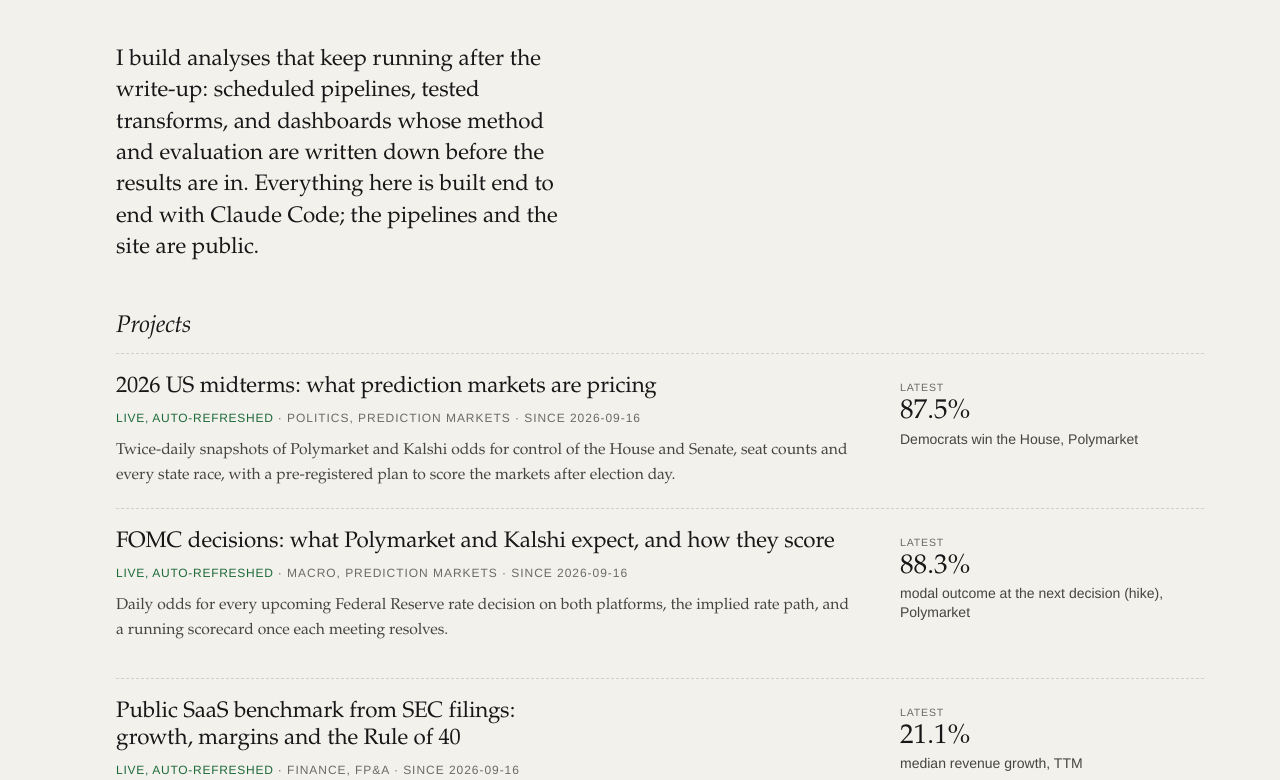
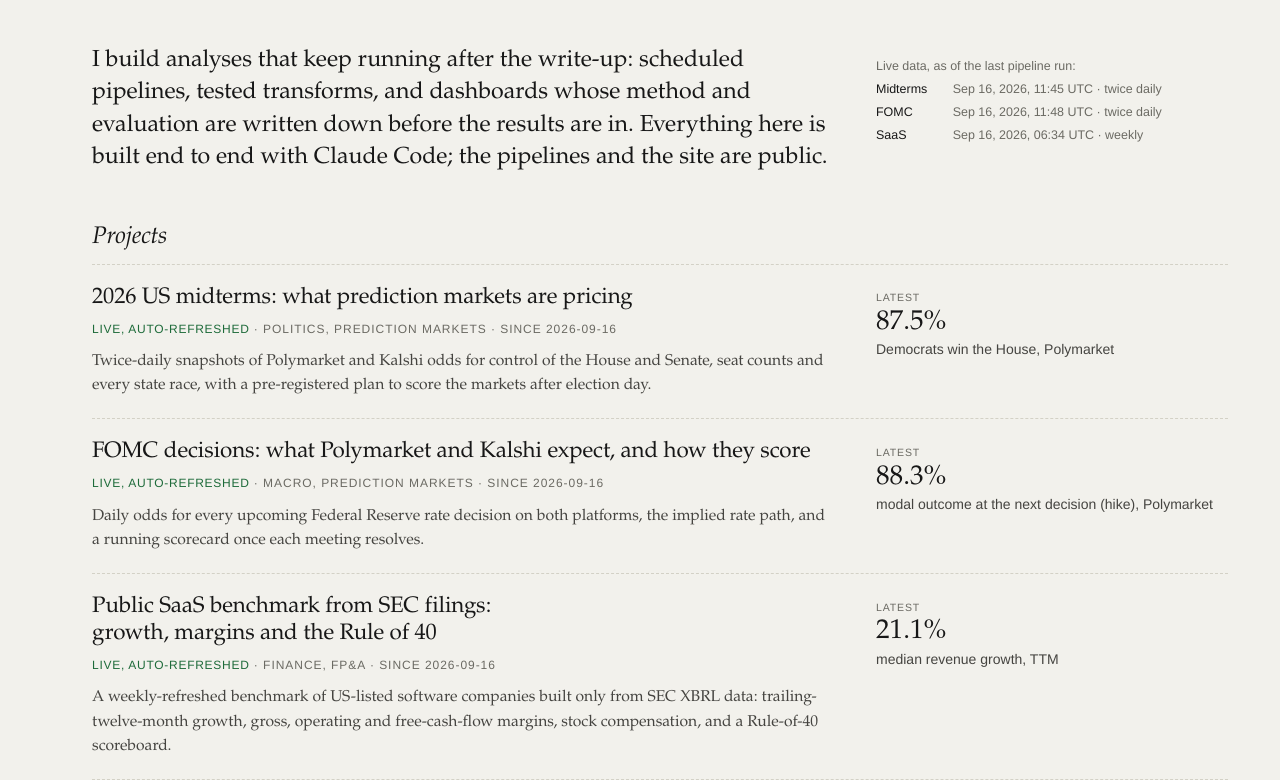
Before and after one commit to srx7703/srx7703.github.io, an Astro site in the folder site/: page / in a window 1280 px wide. Shown: the part 156-936 px from the top of the page. Built offline with nearby package versions, Linux system fonts and the light colour scheme; Astro itself is replaced by a stand-in of ours; a web font is replaced by a local one.

Commit message:
site: fill large screens; live-data note in the home margin
- root font size scales with the viewport (16px at 1360px to 21px at 2270px) so the rem layout grows on large screens with the same characters per line
- sidenote margin 19 -> 22rem (container 71rem); fold breakpoint 75rem
- home: the hero paragraph spans the column and a margin note lists each live project's last pipeline run (from facts)
- folded layout: project-row CTA hidden, value/label spacing fixed, hero note hidden

Co-Authored-By: Claude Fable 5.1 <noreply@anthropic.com>

```diff
--- a/site/src/components/ProjectPreview.astro
+++ b/site/src/components/ProjectPreview.astro
@@ -21,7 +21,7 @@ const statusLabel = { live: 'Live, auto-refreshed', 'case-study': 'Case study',
     <p class="preview__summary">{summary}</p>
   </div>
   <div class="preview__aside">
-    {kpi && <p class="preview__latest"><span class="preview__latest-label">Latest</span><strong>{kpi.value}</strong>{kpi.label}</p>}
+    {kpi && <p class="preview__latest"><span class="preview__latest-label">Latest</span><strong>{kpi.value}</strong>{' '}{kpi.label}</p>}
     <span class="preview__cta" aria-hidden="true">View project →</span>
   </div>
 </a>
--- a/site/src/pages/index.astro
+++ b/site/src/pages/index.astro
@@ -4,11 +4,21 @@ import Base from '@layouts/Base.astro';
 import ProjectPreview from '@components/ProjectPreview.astro';
 import { cardKpis } from '@lib/cardKpis';
 import { changelog } from '@lib/changelog';
+import MarginNote from '@components/MarginNote.astro';
+import midterms from '@data/facts/midterms.json';
+import fomc from '@data/facts/fomc.json';
+import saas from '@data/facts/saas.json';
+import { dateUtc } from '@lib/fmt';
+const stamps = [
+  { label: 'Midterms', ts: midterms.last_snapshot_ts, cadence: 'twice daily' },
+  { label: 'FOMC', ts: fomc.last_snapshot_ts, cadence: 'twice daily' },
+  { label: 'SaaS', ts: saas.last_refresh ?? saas.generated_at, cadence: 'weekly' },
+];
 const projects = (await getCollection('projects')).filter((p) => p.data.featured).sort((a, b) => a.data.order - b.data.order);
 const recent = changelog.slice(0, 3);
 ---
 <Base title="Data analysis and dashboards">
-  <p class="hero">I build analyses that keep running after the write-up: scheduled pipelines, tested transforms, and dashboards whose method and evaluation are written down before the results are in. Everything here is built end to end with Claude Code; the pipelines and the site are public.</p>
+  <p class="hero"><MarginNote><span class="hero-note">Live data, as of the last pipeline run:{stamps.map((s) => (<span class="hero-note__row"><span class="hero-note__label">{s.label}</span><span>{dateUtc(s.ts)} · {s.cadence}</span></span>))}</span></MarginNote>I build analyses that keep running after the write-up: scheduled pipelines, tested transforms, and dashboards whose method and evaluation are written down before the results are in. Everything here is built end to end with Claude Code; the pipelines and the site are public.</p>
 
   <h2>Projects</h2>
   <div>
--- a/site/src/styles/global.css
+++ b/site/src/styles/global.css
@@ -1,5 +1,7 @@
 *, *::before, *::after { box-sizing: border-box; }
-html { -webkit-text-size-adjust: 100%; }
+/* The root size grows with the viewport (16px at 1360px, 19px at 1920px, 21px from 2270px), so the whole rem-based
+   layout scales up on large screens while lines keep the same number of characters. */
+html { -webkit-text-size-adjust: 100%; font-size: clamp(16px, 0.55vw + 8.5px, 21px); }
 body {
   margin: 0; font-family: var(--font-serif); font-size: var(--fs-md); line-height: 1.55;
   color: var(--ink); background: var(--bg); font-optical-sizing: auto; -webkit-font-smoothing: antialiased;
@@ -59,7 +61,10 @@ summary:hover { color: var(--ink); }
 .masthead__name { font-size: 1.75rem; font-weight: 500; margin: 0; line-height: 1.15; }
 .masthead__name a { text-decoration: none; }
 .masthead__sub { margin: 0.2rem 0 0; color: var(--ink-3); font-size: var(--fs-sm); font-family: var(--font-sans); }
-.hero { font-size: 1.4rem; line-height: 1.4; max-width: 40ch; margin: 0 0 var(--s-6); text-wrap: pretty; }
+.hero { font-size: 1.45rem; line-height: 1.4; margin: 0 0 var(--s-6); text-wrap: pretty; }
+.hero-note { display: block; margin-top: 0.5rem; }
+.hero-note__row { display: grid; grid-template-columns: 5.5em 1fr; gap: 0 0.5rem; margin-top: 0.3rem; font-variant-numeric: tabular-nums; }
+.hero-note__label { color: var(--ink); }
 .site-footer { border-top: 1px dashed var(--border-strong); margin-top: var(--s-6); padding: var(--s-4) 0 var(--s-6); font-size: var(--fs-sm); color: var(--ink-3); font-family: var(--font-sans); }
 .site-footer a { color: inherit; }
 main.page { padding-bottom: var(--s-5); }
@@ -150,10 +155,12 @@ main.page { padding-bottom: var(--s-5); }
 .log time { color: var(--ink-3); font-family: var(--font-sans); font-size: var(--fs-sm); font-variant-numeric: tabular-nums; padding-top: 0.15rem; }
 
 /* narrow screens: the margin folds into the column */
-@media (max-width: 72rem) {
+@media (max-width: 75rem) {
   .page, .container { max-width: calc(var(--col) + 2 * var(--s-4)); }
   .preview { grid-template-columns: minmax(0, 1fr); width: 100%; }
   .preview__aside { padding-top: 0; }
+  .preview__cta { display: none; }
+  .hero .marginnote { display: none; } /* the stamps are on each project page */
   .preview__latest strong { display: inline; font-size: 1em; font-family: var(--font-sans); font-weight: 600; }
   .preview__latest-label { display: inline; text-transform: none; letter-spacing: 0; font-size: inherit; color: var(--ink-2); margin: 0 0.3em 0 0; }
   .preview__latest-label::after { content: ':'; }
--- a/site/src/styles/tokens.css
+++ b/site/src/styles/tokens.css
@@ -57,7 +57,7 @@
   /* Tufte layout: text column + gutter + margin for sidenotes */
   --col: 46rem;
   --gutter: 3rem;
-  --margin: 19rem;
+  --margin: 22rem;
   --container: calc(var(--col) + var(--gutter) + var(--margin));
 }
 
```
